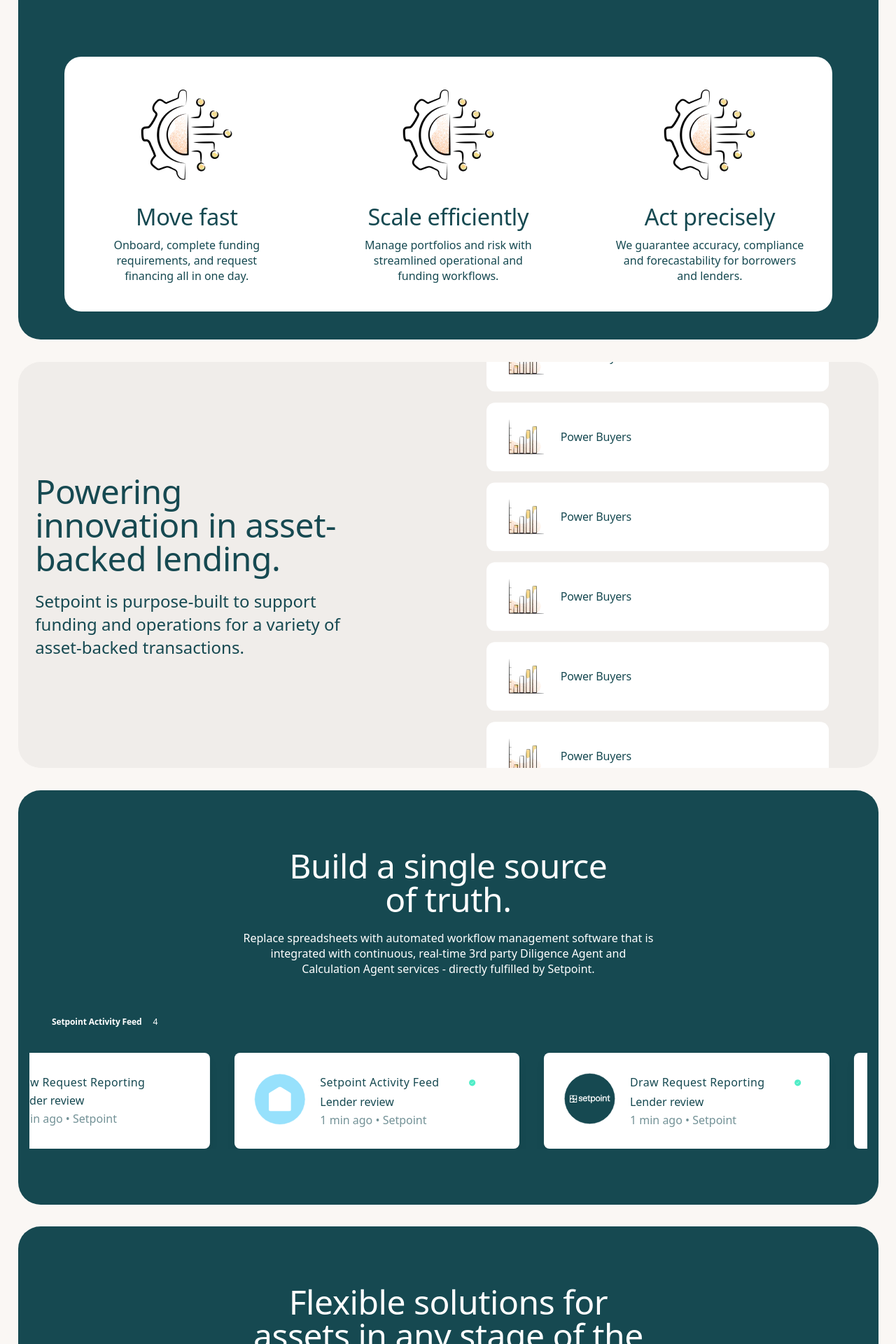
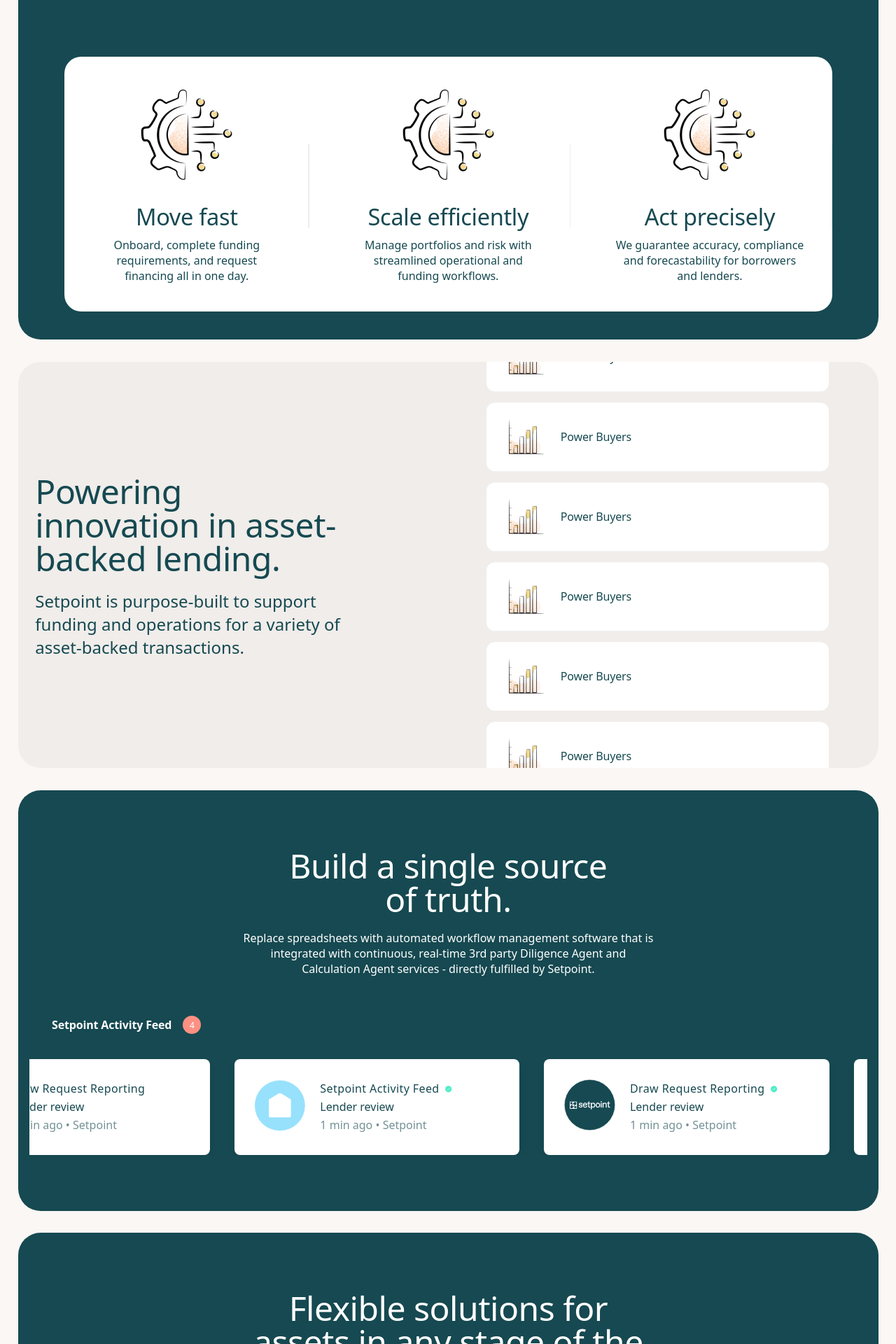
Before and after one commit to pncuong03/SetPoint, a React (Create React App) app: page / in a window 1280 px wide. Shown: the part 1460-3380 px from the top of the page at 70% size. Built offline with nearby package versions, Linux system fonts and the light colour scheme.

Commit message:
update-8

```diff
--- a/src/global.css
+++ b/src/global.css
@@ -157,6 +157,9 @@
 .t-19 {
   font-size: 1.5rem;
 }
+.p-large {
+  font-size: 1rem;
+}
 
 menu, ol, ul {
   list-style: none;
@@ -171,6 +174,12 @@
   --tw-bg-opacity: 1;
   background-color: rgb(240 237 234/var(--tw-bg-opacity));
 }
+
+.bg-coral {
+  --tw-bg-opacity: 1;
+  background-color: rgb(252 144 130/var(--tw-bg-opacity));
+}
+
 a {
   color: inherit;
   text-decoration: inherit;
@@ -259,8 +268,11 @@
 
 .border-b {
   border-bottom-width: 1px;
-  border: 0 solid;
 }
+.border-a {
+  border-width: 1px;
+}
+
 
 
 .border-fadedGrey {
@@ -337,6 +349,9 @@
   min-width: 100%;
 }
 
+/* .marque2-1:hover, .marque2-2:hover {
+  animation-play-state: paused;
+} */
 .marque3 {
     width: 100%;
     height: 100%;
@@ -346,6 +361,12 @@
     justify-content: space-around;
     flex-direction: column;
     align-items: center;
+}
+.marque1:hover .marque2-1 {
+  animation-play-state: paused
+}
+.marque1:hover .marque2-2 {
+  animation-play-state: paused
 }
   @keyframes m0slide-1 {
     0% {
@@ -357,7 +378,6 @@
   }
   }
 
-
  @keyframes m0slide0 {
   0% {
     transform: translateY(0%);
@@ -365,7 +385,23 @@
   100% {
     transform: translateY(100%);
   }
+
 }
+.card-border-small .icon-text-card:after {
+  --tw-bg-opacity: 1;
+  background-color: rgb(238 238 238/var(--tw-bg-opacity));
+  bottom: 0;
+  content: "";
+  height: 120px;
+  margin-bottom: auto;
+  margin-top: auto;
+  position: absolute;
+  right: 0;
+  top: 0;
+  width: 1.5px
+}
+
+
 /*
 
 @media (prefers-reduced-motion){
--- a/src/pages/build/Build.tsx
+++ b/src/pages/build/Build.tsx
@@ -1,5 +1,5 @@
 export const Build = () => {
-    return(
+  return (
     <section data-layouts="multiple" data-background="darkGreen" className="section section-top section-bot contain-paint bg-darkGreen text-white space-y-6 md:space-y-8 pb-0 md:pb-12 section-contained">
       <div className="container">
         <div className="text-center mx-auto max-w-[900px]">
@@ -11,15 +11,16 @@
       </div>
       <div className="container rounded-[2rem] px-0 py-8 md:py-8">
         <div className="w-full border-b border-fadedGrey pb-5 px-6 md:px-8 -mt-2 flex items-center space-x-4">
-      <h4 className="p-large font-body font-bold text-xs">Setpoint Activity Feed</h4>
-      <span className="bg-coral w-26 h-26 flex justify-center items-center rounded-full text-white text-xs">4</span>
+          <h4 className="p-large font-body font-bold text-xs">Setpoint Activity Feed
+          </h4>
+          <span className="bg-coral w-[26px] h-[26px] flex justify-center items-center rounded-full text-white text-xs">4</span>
         </div>
         <div className="items-center marquee-container ">
           <div className="marquee">
             <div className="h-168 mt-4 flex items-center activity-card">
               <div className="relative shadow-lg rounded-lg bg-white text-darkGreen flex items-center p-[1.8rem] mr-[35px] min-w-[350px]">
                 <div className="w-70 h-70 overflow-hidden mr-5">
-                <img src="/Setpoint-Logo.svg" alt="" draggable="false" className="w-full h-full object-contain object-center"/>
+                  <img src="/Setpoint-Logo.svg" alt="" draggable="false" className="w-full h-full object-contain object-center" />
                 </div>
                 <div className="space-y-1">
                   <div className="flex items-center space-x-2">
@@ -38,12 +39,11 @@
             <div className="h-168 mt-4 flex items-center activity-card">
               <div className="relative shadow-lg rounded-lg bg-white text-darkGreen flex items-center p-[1.8rem] mr-[35px] min-w-[350px]">
                 <div className="w-70 h-70 overflow-hidden mr-5">
-                <img src="/Placeholder-Logo.svg" alt="" draggable="false" className="w-full h-full object-contain object-center"/>
+                  <img src="/Placeholder-Logo.svg" alt="" draggable="false" className="w-full h-full object-contain object-center" />
                 </div>
                 <div className="space-y-1">
                   <div className="flex items-center space-x-2">
                     <h4 className="p-large font-body font-medium text-base tracking-wide">Setpoint Activity Feed</h4>
-                  <span className="bg-coral w-[26px] h-[26px] flex justify-center items-center rounded-full text-white text-xs">4</span>
                     <div>
                       <svg width="10" height="10" viewBox="0 0 10 10" fill="none" xmlns="http://www.w3.org/2000/svg">
                         <circle cx="4.66647" cy="4.79659" r="4.58834" fill="#4FEDC7"></circle>
@@ -60,12 +60,12 @@
             <div className="h-168 mt-4 flex items-center activity-card">
               <div className="relative shadow-lg rounded-lg bg-white text-darkGreen flex items-center p-[1.8rem] mr-[35px] min-w-[350px]">
                 <div className="w-70 h-70 overflow-hidden mr-5">
-                <img src="/Setpoint-Logo.svg" alt="" draggable="false" className="w-full h-full object-contain object-center"/>
+                  <img src="/Setpoint-Logo.svg" alt="" draggable="false" className="w-full h-full object-contain object-center" />
                 </div>
                 <div className="space-y-1">
                   <div className="flex items-center space-x-2">
                     <h4 className="p-large font-body font-medium text-base tracking-wide">Draw Request Reporting</h4>
-                  <span className="bg-coral w-[26px] h-[26px] flex justify-center items-center rounded-full text-white text-xs">4</span>
+
                     <div>
                       <svg width="10" height="10" viewBox="0 0 10 10" fill="none" xmlns="http://www.w3.org/2000/svg">
                         <circle cx="4.66647" cy="4.79659" r="4.58834" fill="#4FEDC7"></circle>
@@ -82,7 +82,7 @@
             <div className="h-168 mt-4 flex items-center activity-card">
               <div className="relative shadow-lg rounded-lg bg-white text-darkGreen flex items-center p-[1.8rem] mr-[35px] min-w-[350px]">
                 <div className="w-70 h-70 overflow-hidden mr-5">
-                <img src="/Setpoint-Logo.svg" alt="" draggable="false" className="w-full h-full object-contain object-center"/>
+                  <img src="/Setpoint-Logo.svg" alt="" draggable="false" className="w-full h-full object-contain object-center" />
                 </div>
                 <div className="space-y-1">
                   <div className="flex items-center space-x-2">
@@ -105,7 +105,7 @@
             <div className="h-168 mt-4 flex items-center activity-card">
               <div className="relative shadow-lg rounded-lg bg-white text-darkGreen flex items-center p-[1.8rem] mr-[35px] min-w-[350px]">
                 <div className="w-70 h-70 overflow-hidden mr-5">
-                <img src="/Setpoint-Logo.svg" alt="" draggable="false" className="w-full h-full object-contain object-center"/>
+                  <img src="/Setpoint-Logo.svg" alt="" draggable="false" className="w-full h-full object-contain object-center" />
                 </div>
                 <div className="space-y-1">
                   <div className="flex items-center space-x-2">
@@ -124,12 +124,12 @@
             <div className="h-168 mt-4 flex items-center activity-card">
               <div className="relative shadow-lg rounded-lg bg-white text-darkGreen flex items-center p-[1.8rem] mr-[35px] min-w-[350px]">
                 <div className="w-70 h-70 overflow-hidden mr-5">
-                <img src="/Placeholder-Logo.svg" alt="" draggable="false" className="w-full h-full object-contain object-center"/>
+                  <img src="/Placeholder-Logo.svg" alt="" draggable="false" className="w-full h-full object-contain object-center" />
                 </div>
                 <div className="space-y-1">
                   <div className="flex items-center space-x-2">
                     <h4 className="p-large font-body font-medium text-base tracking-wide">Setpoint Activity Feed</h4>
-                  <span className="bg-coral w-[26px] h-[26px] flex justify-center items-center rounded-full text-white text-xs">4</span>
+
                     <div>
                       <svg width="10" height="10" viewBox="0 0 10 10" fill="none" xmlns="http://www.w3.org/2000/svg">
                         <circle cx="4.66647" cy="4.79659" r="4.58834" fill="#4FEDC7"></circle>
@@ -146,12 +146,12 @@
             <div className="h-168 mt-4 flex items-center activity-card">
               <div className="relative shadow-lg rounded-lg bg-white text-darkGreen flex items-center p-[1.8rem] mr-[35px] min-w-[350px]">
                 <div className="w-70 h-70 overflow-hidden mr-5">
-                <img src="/Setpoint-Logo.svg" alt="" draggable="false" className="w-full h-full object-contain object-center"/>
+                  <img src="/Setpoint-Logo.svg" alt="" draggable="false" className="w-full h-full object-contain object-center" />
                 </div>
                 <div className="space-y-1">
                   <div className="flex items-center space-x-2">
                     <h4 className="p-large font-body font-medium text-base tracking-wide">Draw Request Reporting</h4>
-                  <span className="bg-coral w-[26px] h-[26px] flex justify-center items-center rounded-full text-white text-xs">4</span>
+
                     <div>
                       <svg width="10" height="10" viewBox="0 0 10 10" fill="none" xmlns="http://www.w3.org/2000/svg">
                         <circle cx="4.66647" cy="4.79659" r="4.58834" fill="#4FEDC7"></circle>
@@ -168,7 +168,7 @@
             <div className="h-168 mt-4 flex items-center activity-card">
               <div className="relative shadow-lg rounded-lg bg-white text-darkGreen flex items-center p-[1.8rem] mr-[35px] min-w-[350px]">
                 <div className="w-70 h-70 overflow-hidden mr-5">
-                <img src="/Setpoint-Logo.svg" alt="" draggable="false" className="w-full h-full object-contain object-center"/>
+                  <img src="/Setpoint-Logo.svg" alt="" draggable="false" className="w-full h-full object-contain object-center" />
                 </div>
                 <div className="space-y-1">
                   <div className="flex items-center space-x-2">
--- a/src/pages/whysetpoint/WhySetpoint.tsx
+++ b/src/pages/whysetpoint/WhySetpoint.tsx
@@ -40,7 +40,7 @@
         </div>
       </div>
       <div className="container">
-        <div className="grid gap-y-6 grid-cols-1 rounded-3xl bg-white py-6 md:pt-[46px] md:pb-[40px] text-darkGreen md:mx-6 xl:mx-[50px] gap-6 md:gap-0 md:grid-cols-3 lg:gap-x-[24px]">
+        <div className="grid gap-y-6 grid-cols-1 rounded-3xl bg-white py-6 md:pt-[46px] md:pb-[40px] text-darkGreen md:mx-6 xl:mx-[50px] gap-6 md:gap-0 md:grid-cols-3 lg:gap-x-[24px] card-border-small">
           <div className="icon-text-card relative space-y-4 lg:space-y-8 lg:px-6 flex flex-col flex-auto">
             <div className=" mx-auto">
               <img className="" src="/Cog-Icon.webp" alt="" />
```
Also changed, not shown: src/pages/header/Header.tsx (+40 -0 lines). Lines whose indentation alone changed are shown as unchanged.
